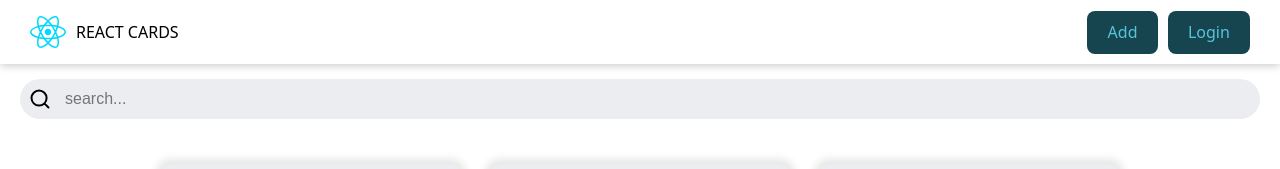
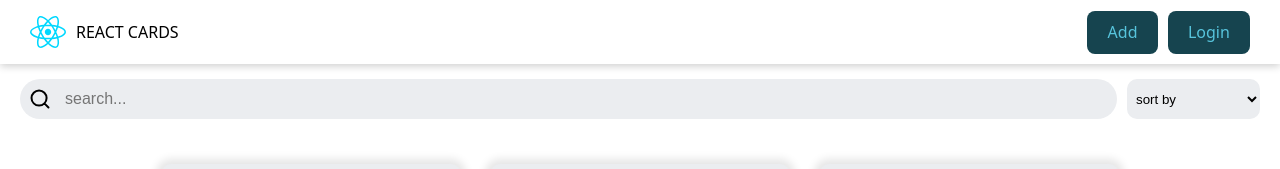
Before and after one commit to oneilcode/react-app, a React (Vite) app: page / in a window 1280 px wide. Shown: the top 169 px of the page. Built offline with nearby package versions, Linux system fonts and the light colour scheme; data requests are answered from the project's data file.

Commit message:
sort logic

```diff
--- a/src/pages/Homepage/HomePage.jsx
+++ b/src/pages/Homepage/HomePage.jsx
@@ -1,4 +1,4 @@
-import { useState, useEffect} from "react";
+import { useState, useEffect, useMemo } from "react";
 import { API_URL } from "../../constants";
 import { QuestionCardList } from "../../components/QuestionCardList";
 import { Loader } from "../../components/Loader";
@@ -9,6 +9,7 @@ import cls from "./Homepage.module.css";
 export const HomePage = () => {
   const [questions, setQuestions] = useState([]);
   const [searchValue, setSearchValue] = useState("");
+  const [sortSelectValue, setSortSelectValue] = useState("");
 
   const [getQuestions, isLoading, error] = useFetch(async (url) => {
     const response = await fetch(`${API_URL}/${url}`);
@@ -18,23 +19,44 @@ export const HomePage = () => {
     return questions;
   });
 
+  const cards = useMemo(() => {
+    return questions.filter((d) =>
+      d.question.toLowerCase().includes(searchValue.trim().toLowerCase())
+    );
+  }, [questions, searchValue]);
+
   useEffect(() => {
-    getQuestions("react");
-  }, []);
+    getQuestions(`react?${sortSelectValue}`);
+  }, [sortSelectValue]);
 
   const onSearchChangeHandler = (e) => {
     setSearchValue(e.target.value);
   };
 
+  const onSortSelectChangeHandler = (e) => {
+    setSortSelectValue(e.target.value);
+  };
+
   return (
     <>
       <div className={cls.controlsContainer}>
-      <SearchInput value={searchValue} onChange={onSearchChangeHandler}/>
+        <SearchInput value={searchValue} onChange={onSearchChangeHandler} />
+
+        <select value={sortSelectValue} onChange={onSortSelectChangeHandler} className={cls.select}>
+          <option value="">sort by</option>
+          <hr />
+          <option value="_sort=level">level ASD</option>
+          <option value="_sort=-level">level DESC</option>
+          <option value="_sort=completed">completed ASD</option>
+          <option value="_sort=-completed">completed DESC</option>
+        </select>
       </div>
 
       {isLoading && <Loader />}
       {error && <p>{error}</p>}
-      <QuestionCardList cards={questions} />
+      {cards.length === 0 && <p>По данному запросу ничего не найдено</p>}
+
+      <QuestionCardList cards={cards} />
     </>
   );
 };
--- a/src/pages/Homepage/HomePage.module.css
+++ b/src/pages/Homepage/HomePage.module.css
@@ -8,3 +8,20 @@
     align-items: center;
     gap: 10px;
 }
+
+.select {
+   height: 40px;
+   padding: 5px;
+   border-radius: 10px;
+   border: none;
+   outline: none;
+   background-color: var(--card-bg-color);
+   color: var(--text-color);
+   flex-grow: 1;
+}
+
+@media (max-width: 576px) {
+    .controlsContainer{
+        flex-wrap: wrap-reverse;
+    }
+}
```
